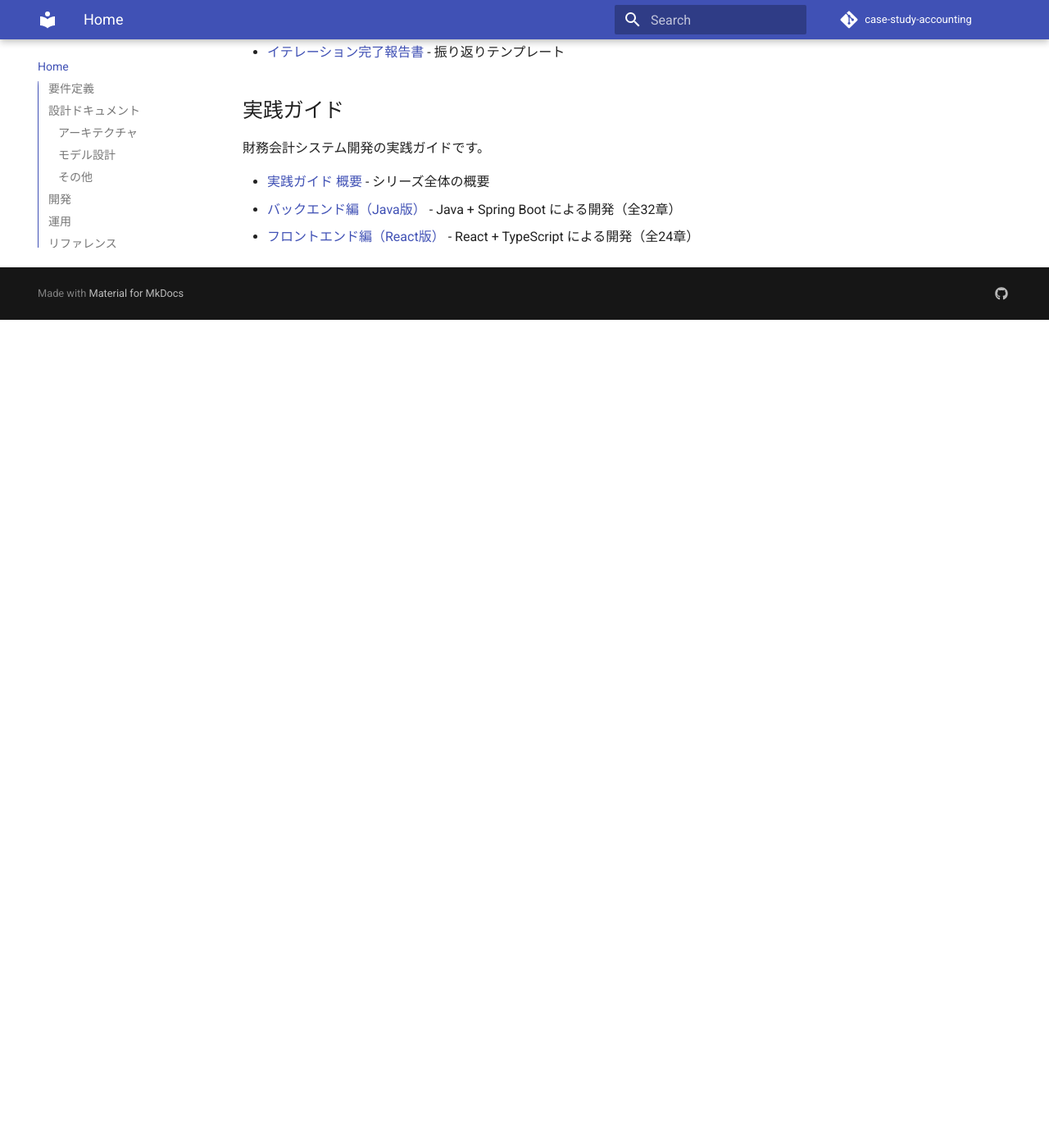
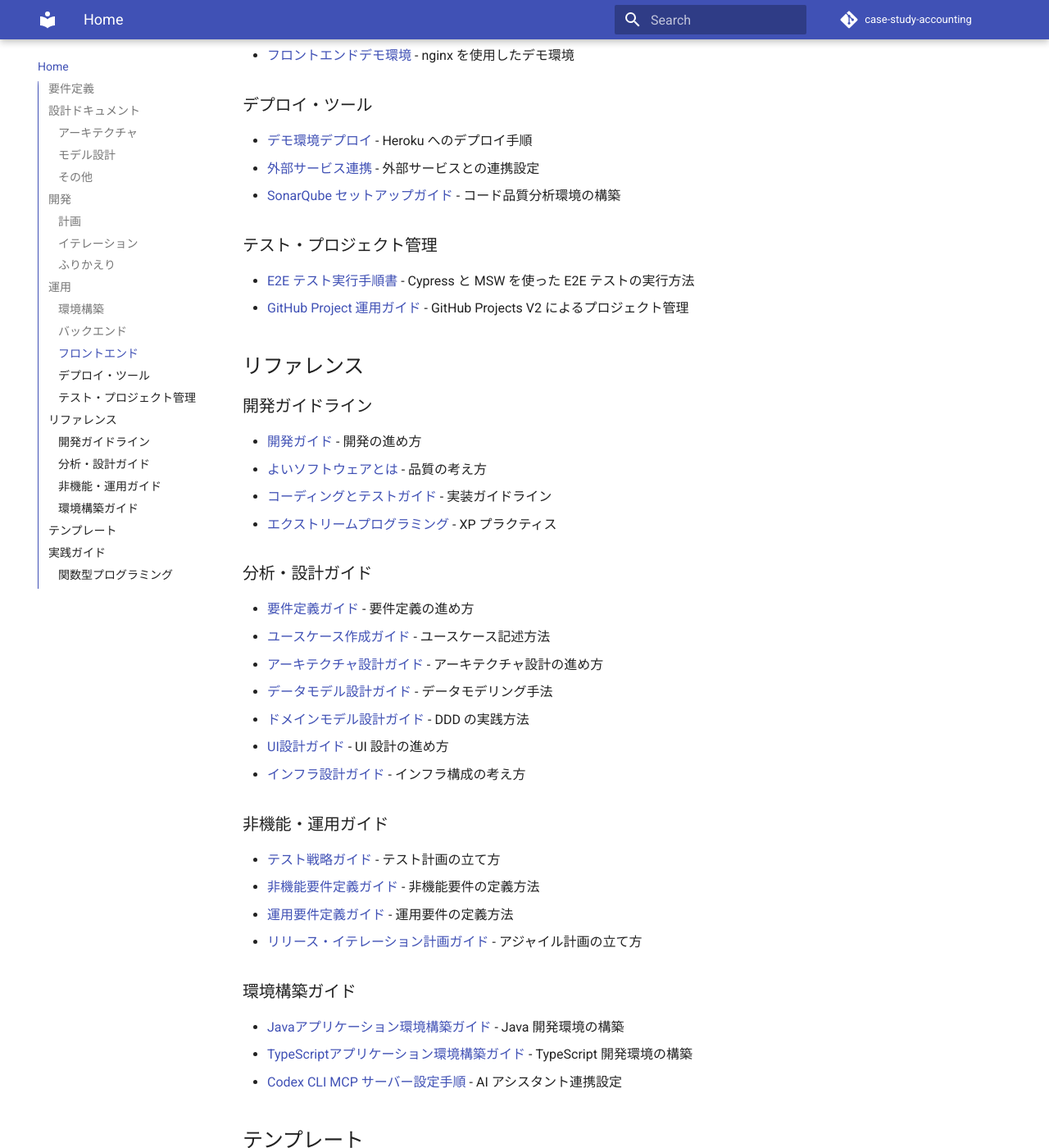
Before and after one commit to k2works/case-study-accounting, an MkDocs documentation site: the page built from docs/index.md, in a window 1280 px wide and 1400 px high, scrolled down 2070 px. Shown: the whole window at 82% size. Built offline with MkDocs 1.6.1 and Material for MkDocs 9.7.7, drawn with Linux system fonts in a browser that asks for light colours; comment, search, counter and statistics services are not loaded; before the commit the page ends 2460 px from its top, so only the background shows below that; some of the changed text lies outside the part shown.

Commit message:
docs(iteration): イテレーション1ふりかえりを追加
- retrospective-1.md を作成（KPT分析、メトリクス、学び）
- iteration_plan-1.md を更新（DoD チェック完了、ふりかえりリンク追加）
- docs/index.md を更新（リファレンス階層化、新規ドキュメント追加）
- mkdocs.yml を更新（ナビゲーション構造改善）

イテレーション1実績:
- 18SP / 18SP (100%) 達成
- 177 コミット
- 197 フロントエンドテスト、52 E2E テスト全パス

```diff
--- a/docs/index.md
+++ b/docs/index.md
@@ -37,32 +37,89 @@
 
 ## 開発
 
+### 計画
+
 - [リリース計画](./development/release_plan.md) - リリース計画とスケジュール
+
+### イテレーション
+
 - [イテレーション計画 1](./development/iteration_plan-1.md) - イテレーション1の詳細計画
+
+### ふりかえり
+
+- [イテレーション 1 ふりかえり](./development/retrospective-1.md) - イテレーション1の KPT 分析
 
 ## 運用
 
+### 環境構築
+
+- [開発環境解説](./operation/dev_env.md) - 開発環境の全体像
 - [開発コンテナ構築手順書](./operation/dev_container.md) - Docker コンテナ環境のセットアップ手順
+
+### バックエンド
+
 - [バックエンド構築手順書](./operation/backend_setup.md) - バックエンド環境のセットアップ手順
 - [バックエンドデモ環境](./operation/backend_demo_env.md) - H2 インメモリデータベースを使用したデモ環境
+
+### フロントエンド
+
 - [フロントエンド構築手順書](./operation/frontend_setup.md) - フロントエンド環境のセットアップ手順
 - [フロントエンド開発手順](./operation/frontend_dev.md) - フロントエンド開発の日常的な手順
 - [フロントエンド共通 UI](./operation/frontend_common_ui.md) - 共通レイアウト・UI コンポーネント
 - [フロントエンドデモ環境](./operation/frontend_demo_env.md) - nginx を使用したデモ環境
+
+### デプロイ・ツール
+
+- [デモ環境デプロイ](./operation/deploy_demo.md) - Heroku へのデプロイ手順
+- [外部サービス連携](./operation/third_party_service.md) - 外部サービスとの連携設定
 - [SonarQube セットアップガイド](./operation/sonarqube_setup.md) - コード品質分析環境の構築
+
+### テスト・プロジェクト管理
+
 - [E2E テスト実行手順書](./operation/e2e_test.md) - Cypress と MSW を使った E2E テストの実行方法
 - [GitHub Project 運用ガイド](./operation/github_project.md) - GitHub Projects V2 によるプロジェクト管理
 
 ## リファレンス
 
+### 開発ガイドライン
+
 - [開発ガイド](./reference/開発ガイド.md) - 開発の進め方
 - [よいソフトウェアとは](./reference/よいソフトウェアとは.md) - 品質の考え方
 - [コーディングとテストガイド](./reference/コーディングとテストガイド.md) - 実装ガイドライン
+- [エクストリームプログラミング](./reference/エクストリームプログラミング.md) - XP プラクティス
+
+### 分析・設計ガイド
+
+- [要件定義ガイド](./reference/要件定義ガイド.md) - 要件定義の進め方
+- [ユースケース作成ガイド](./reference/ユースケース作成ガイド.md) - ユースケース記述方法
+- [アーキテクチャ設計ガイド](./reference/アーキテクチャ設計ガイド.md) - アーキテクチャ設計の進め方
+- [データモデル設計ガイド](./reference/データモデル設計ガイド.md) - データモデリング手法
+- [ドメインモデル設計ガイド](./reference/ドメインモデル設計ガイド.md) - DDD の実践方法
+- [UI設計ガイド](./reference/UI設計ガイド.md) - UI 設計の進め方
+- [インフラ設計ガイド](./reference/インフラ設計ガイド.md) - インフラ構成の考え方
+
+### 非機能・運用ガイド
+
+- [テスト戦略ガイド](./reference/テスト戦略ガイド.md) - テスト計画の立て方
+- [非機能要件定義ガイド](./reference/非機能要件定義ガイド.md) - 非機能要件の定義方法
+- [運用要件定義ガイド](./reference/運用要件定義ガイド.md) - 運用要件の定義方法
+- [リリース・イテレーション計画ガイド](./reference/リリース・イテレーション計画ガイド.md) - アジャイル計画の立て方
+
+### 環境構築ガイド
+
+- [Javaアプリケーション環境構築ガイド](./reference/Javaアプリケーション環境構築ガイド.md) - Java 開発環境の構築
+- [TypeScriptアプリケーション環境構築ガイド](./reference/TypeScriptアプリケーション環境構築ガイド.md) - TypeScript 開発環境の構築
+- [Codex CLI MCP サーバー設定手順](./reference/CodexCLIMCPサーバー設定手順.md) - AI アシスタント連携設定
 
 ## テンプレート
 
 - [ADR テンプレート](./template/ADR.md) - アーキテクチャ決定記録
 - [イテレーション完了報告書](./template/イテレーション完了報告書.md) - 振り返りテンプレート
+- [インセプションデッキ](./template/インセプションデッキ.md) - プロジェクト開始時のテンプレート
+- [まずこれを読もうリスト](./template/まずこれを読もうリスト.md) - オンボーディング資料
+- [完全形式のユースケース](./template/完全形式のユースケース.md) - ユースケース記述テンプレート
+- [要件定義](./template/要件定義.md) - 要件定義テンプレート
+- [設計](./template/設計.md) - 設計ドキュメントテンプレート
 
 ## 実践ガイド
 
@@ -71,3 +128,7 @@
 - [実践ガイド 概要](./article/index.md) - シリーズ全体の概要
 - [バックエンド編（Java版）](./article/backend/chapter00.md) - Java + Spring Boot による開発（全32章）
 - [フロントエンド編（React版）](./article/frontend/chapter00.md) - React + TypeScript による開発（全24章）
+
+### 関数型プログラミング
+
+- [関数型プログラミング（Java版）](./article/functional-java/index.md) - Java での関数型プログラミング実践
--- a/mkdocs.yml
+++ b/mkdocs.yml
@@ -85,6 +85,8 @@
       - リリース計画: development/release_plan.md
       - イテレーション計画:
           - イテレーション1: development/iteration_plan-1.md
+      - ふりかえり:
+          - イテレーション1: development/retrospective-1.md
   - 運用:
       - 開発環境解説: operation/dev_env.md
       - 開発コンテナ構築手順書: operation/dev_container.md
@@ -100,23 +102,28 @@
       - E2E テスト実行手順書: operation/e2e_test.md
       - GitHub Project 運用ガイド: operation/github_project.md
   - リファレンス:
-      - 開発ガイド: reference/開発ガイド.md
-      - よいソフトウェアとは: reference/よいソフトウェアとは.md
-      - コーディングとテストガイド: reference/コーディングとテストガイド.md
-      - アーキテクチャ設計ガイド: reference/アーキテクチャ設計ガイド.md
-      - データモデル設計ガイド: reference/データモデル設計ガイド.md
-      - ドメインモデル設計ガイド: reference/ドメインモデル設計ガイド.md
-      - UI設計ガイド: reference/UI設計ガイド.md
-      - テスト戦略ガイド: reference/テスト戦略ガイド.md
-      - 非機能要件定義ガイド: reference/非機能要件定義ガイド.md
-      - 運用要件定義ガイド: reference/運用要件定義ガイド.md
-      - 要件定義ガイド: reference/要件定義ガイド.md
-      - ユースケース作成ガイド: reference/ユースケース作成ガイド.md
-      - リリース・イテレーション計画ガイド: reference/リリース・イテレーション計画ガイド.md
-      - エクストリームプログラミング: reference/エクストリームプログラミング.md
-      - インフラ設計ガイド: reference/インフラ設計ガイド.md
-      - Javaアプリケーション環境構築ガイド: reference/Javaアプリケーション環境構築ガイド.md
-      - TypeScriptアプリケーション環境構築ガイド: reference/TypeScriptアプリケーション環境構築ガイド.md
+      - 開発ガイドライン:
+          - 開発ガイド: reference/開発ガイド.md
+          - よいソフトウェアとは: reference/よいソフトウェアとは.md
+          - コーディングとテストガイド: reference/コーディングとテストガイド.md
+          - エクストリームプログラミング: reference/エクストリームプログラミング.md
+      - 分析・設計ガイド:
+          - 要件定義ガイド: reference/要件定義ガイド.md
+          - ユースケース作成ガイド: reference/ユースケース作成ガイド.md
+          - アーキテクチャ設計ガイド: reference/アーキテクチャ設計ガイド.md
+          - データモデル設計ガイド: reference/データモデル設計ガイド.md
+          - ドメインモデル設計ガイド: reference/ドメインモデル設計ガイド.md
+          - UI設計ガイド: reference/UI設計ガイド.md
+          - インフラ設計ガイド: reference/インフラ設計ガイド.md
+      - 非機能・運用ガイド:
+          - テスト戦略ガイド: reference/テスト戦略ガイド.md
+          - 非機能要件定義ガイド: reference/非機能要件定義ガイド.md
+          - 運用要件定義ガイド: reference/運用要件定義ガイド.md
+          - リリース・イテレーション計画ガイド: reference/リリース・イテレーション計画ガイド.md
+      - 環境構築ガイド:
+          - Javaアプリケーション環境構築ガイド: reference/Javaアプリケーション環境構築ガイド.md
+          - TypeScriptアプリケーション環境構築ガイド: reference/TypeScriptアプリケーション環境構築ガイド.md
+          - Codex CLI MCP サーバー設定手順: reference/CodexCLIMCPサーバー設定手順.md
   - テンプレート:
       - ADR: template/ADR.md
       - イテレーション完了報告書: template/イテレーション完了報告書.md
```
Also changed, not shown: docs/development/iteration_plan-1.md (+20 -12 lines), docs/development/release_plan.md (+2 -1 lines), docs/development/retrospective-1.md (added, +265 -0 lines).
